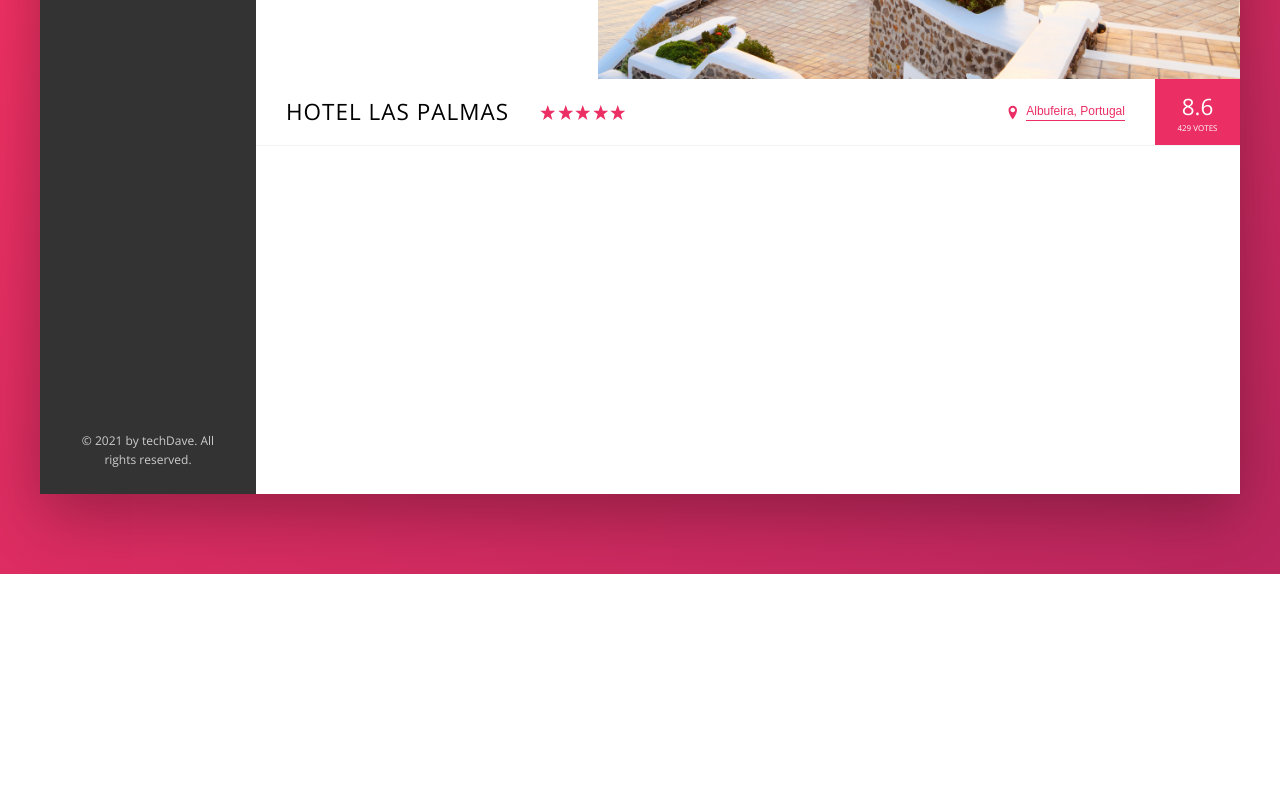
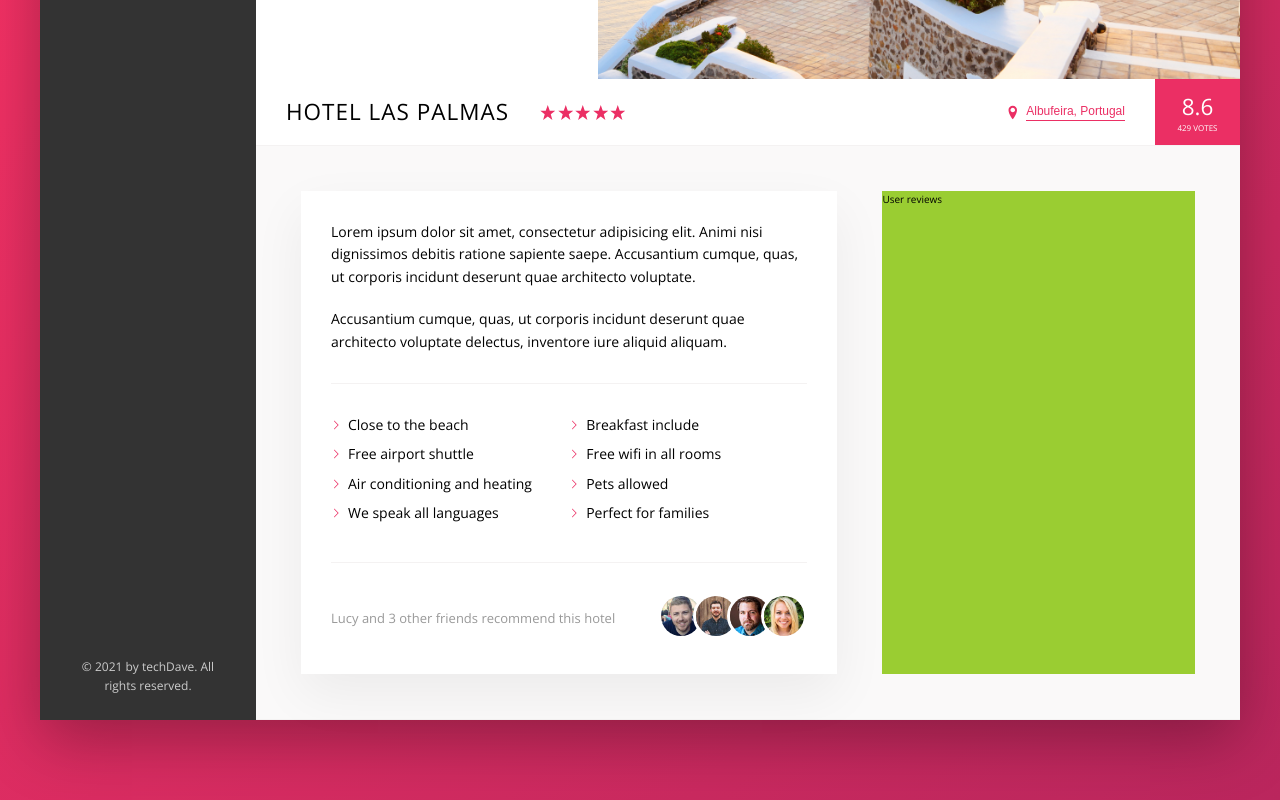
Before and after one commit to David-mwendwa/trillo-booking-app, a website: page index.html in a window 1280 px wide. Shown: the part 456-1256 px from the top of the page. Before the commit the page ends 1030 px from the top, so only its background shows below. Drawn offline with nearby package versions, Linux system fonts and the light colour scheme.

Commit message:
feat: create and style description section

```diff
--- a/index.html
+++ b/index.html
@@ -151,6 +151,46 @@
               <div class="overview__rating-count">429 votes</div>
             </div>
           </div>
+
+          <div class="detail">
+            <div class="description">
+              <p class="paragraph">
+                Lorem ipsum dolor sit amet, consectetur adipisicing elit. Animi
+                nisi dignissimos debitis ratione sapiente saepe. Accusantium
+                cumque, quas, ut corporis incidunt deserunt quae architecto
+                voluptate.
+              </p>
+              <p class="paragraph">
+                Accusantium cumque, quas, ut corporis incidunt deserunt quae
+                architecto voluptate delectus, inventore iure aliquid aliquam.
+              </p>
+
+              <ul class="list">
+                <li class="list__item">Close to the beach</li>
+                <li class="list__item">Breakfast include</li>
+                <li class="list__item">Free airport shuttle</li>
+                <li class="list__item">Free wifi in all rooms</li>
+                <li class="list__item">Air conditioning and heating</li>
+                <li class="list__item">Pets allowed</li>
+                <li class="list__item">We speak all languages</li>
+                <li class="list__item">Perfect for families</li>
+              </ul>
+
+              <div class="recommend">
+                <p class="recommend__count">
+                  Lucy and 3 other friends recommend this hotel
+                </p>
+                <div class="recommend__friends">
+                  <img src="img/user-3.jpg" alt="Friends 1" class="recommend__photo">
+                  <img src="img/user-4.jpg" alt="Friends 2" class="recommend__photo">
+                  <img src="img/user-5.jpg" alt="Friends 3" class="recommend__photo">
+                  <img src="img/user-6.jpg" alt="Friends 4" class="recommend__photo">
+                </div>
+              </div>
+            </div>
+
+            <div class="user-reviews">User reviews</div>
+          </div>
         </main>
       </div>
     </div>
--- a/sass/_basee.scss
+++ b/sass/_basee.scss
@@ -13,6 +13,9 @@
   --color-grey-dark-3: #999;
 
   --shadow-dark: 0 2rem 6rem rgba(0, 0, 0, .3);
+  --shadow-light: 0 2rem 5rem rgba(0, 0, 0, .06);
+
+  --line: 1px solid var(--color-grey-light-2);
 }
 
 * {
--- a/sass/_components.scss
+++ b/sass/_components.scss
@@ -193,7 +193,7 @@
 .overview {
   display: flex;
   align-items: center;
-  border-bottom: 1px solid var(--color-grey-light-2);
+  border-bottom: var(--line);
 
   &__heading {
     font-size: 2.25rem;
@@ -287,3 +287,73 @@
     box-shadow: none;
   }
 }
+
+/********* PARAGRAPH *********/
+.paragraph:not(:last-of-type) {
+  margin-bottom: 2rem;
+}
+
+/********* LIST *********/
+.list {
+  list-style: none;
+  margin: 3rem 0;
+  padding: 3rem 0;
+  border-top: var(--line);
+  border-bottom: var(--line);
+
+  display: flex;
+  flex-wrap: wrap;
+
+  &__item {
+    flex: 0 0 50%;
+    margin-bottom: .7rem;
+  }
+
+  &__item::before {
+    content: "";
+    display: inline-block;
+    height: 1rem;
+    width: 1rem;
+    margin-right: .7rem;
+
+    // older browsers
+    // background-image: url(../img/chevron-thin-right.svg);
+    // background-size: cover;
+
+    // Newer browsers - masks
+    background-color: var(--color-primary);
+    mask-image: url(../img/chevron-thin-right.svg);
+    mask-size: cover;
+    -webkit-mask-image: url(../img/chevron-thin-right.svg);
+    -webkit-mask-size: cover;
+  }
+}
+
+/********* RECOMMEND *********/
+.recommend {
+  font-size: 1.3rem;
+  color: var(--color-grey-dark-3);
+
+  display: flex;
+  align-items: center;
+
+  &__count {
+    margin-right: auto;
+  }
+
+  &__friends {
+
+  }
+
+  &__photo {
+    box-sizing: content-box;
+    height: 4rem;
+    width: 4rem;
+    border-radius: 50%;
+    border: 3px solid #fff;
+
+    &:not(:last-child) {
+      margin-right: -1.5rem;
+    }
+  }
+}
--- a/sass/_layout.scss
+++ b/sass/_layout.scss
@@ -11,7 +11,7 @@
   font-size: 1.4rem;
   height: 7rem;
   background-color: #fff;
-  border-bottom: 1px solid var(--color-grey-light-2);
+  border-bottom: var(--line);
 
   display: flex;
   justify-content: space-between;
@@ -34,7 +34,26 @@
 .hotel-view {
   background-color: #fff;
 
-  height: 80rem;
-
   flex: 1;
 }
+
+.detail {
+  display: flex;
+  padding: 4.5rem;
+  background-color: var(--color-grey-light-1);
+  border-bottom: var(--line);
+}
+
+.description {
+  font-size: 1.4rem;
+  background-color: #fff;
+  box-shadow: var(--shadow-light);
+  padding: 3rem;
+  flex: 0 0 60%;
+  margin-right: 4.5rem;
+}
+
+.user-reviews {
+  background-color: yellowgreen;
+  flex: 1;
+}
```
Also changed, not shown: css/style.css.
